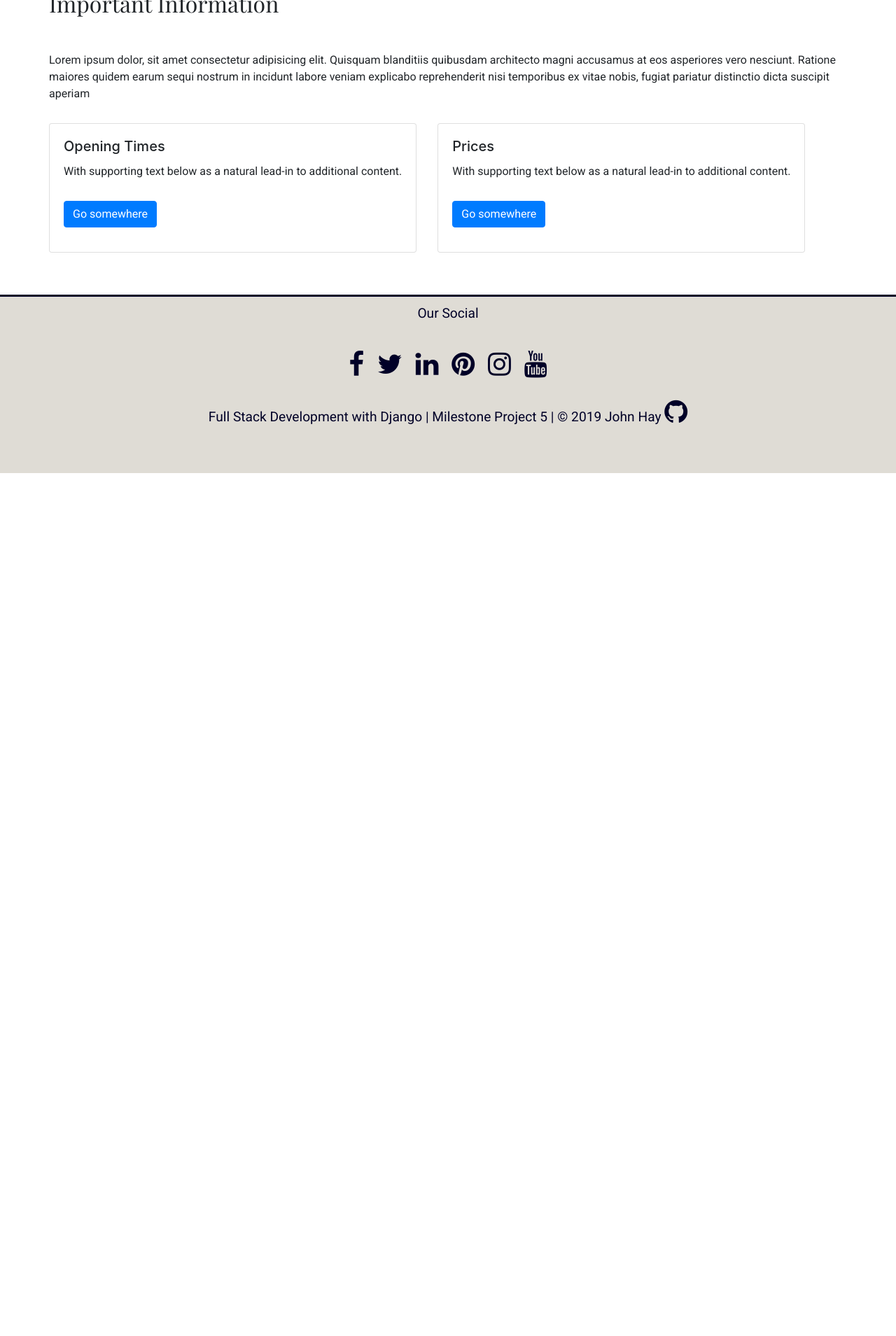
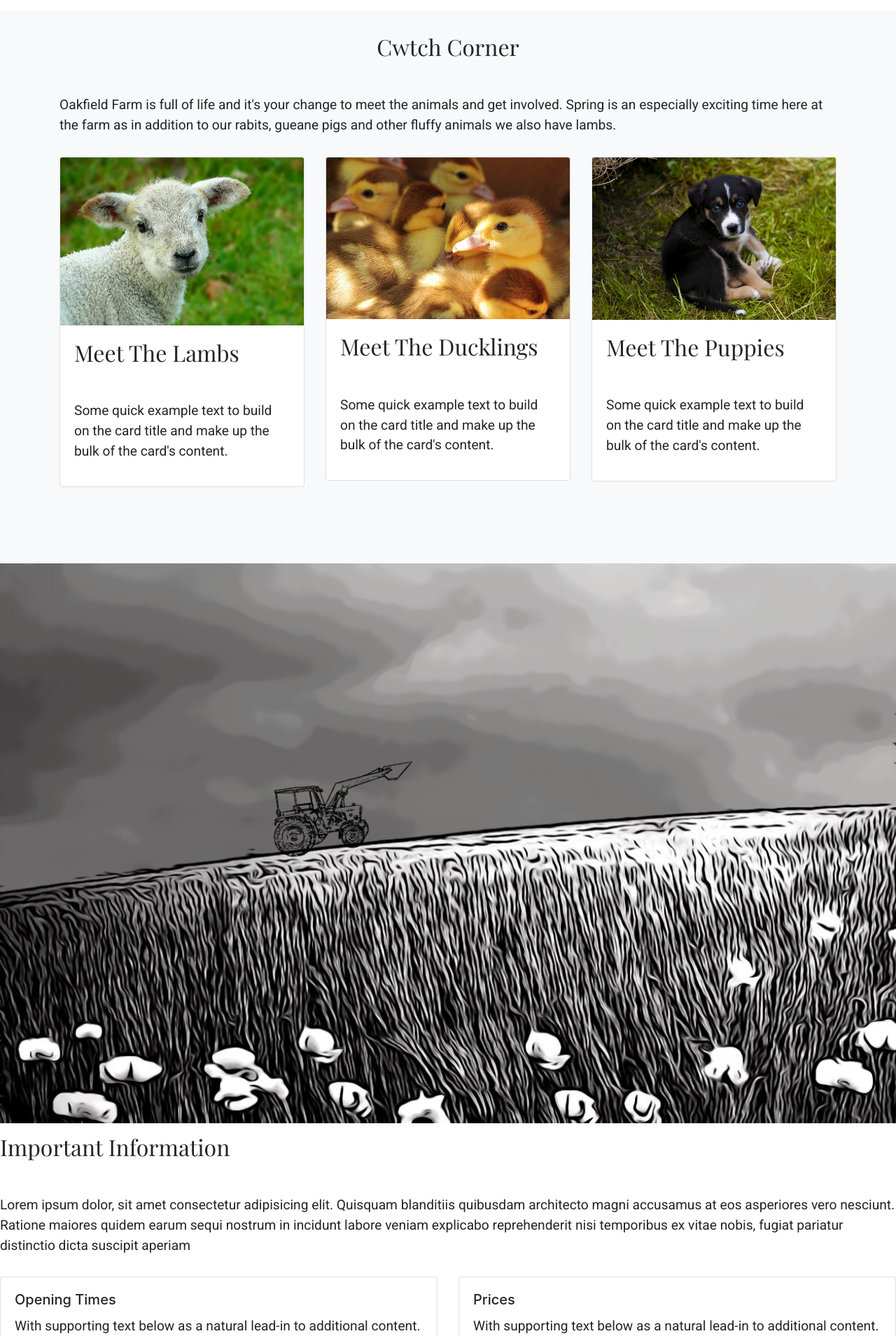
Before and after one commit to JayPeaa/msproject5, a Django app: page / in a window 1280 px wide. Shown: the part 1859-3768 px from the top of the page at 70% size. Before the commit the page ends 2535 px from the top, so only its background shows below. Run offline with Django 3.2, Linux system fonts and the light colour scheme; some libraries are stand-ins or nearby versions.

Commit message:
Additional design work on home page, cwtch corner and farm block background image

```diff
--- a/static/css/main.css
+++ b/static/css/main.css
@@ -1,6 +1,6 @@
 @import url("https://fonts.googleapis.com/css?family=Playfair+Display:400,700,800,900|Roboto:400,500,700,900&display=swap");
 main {
-  padding: 0 20px; }
+  padding: 0 0; }
 
 h1,
 h2,
@@ -13,7 +13,8 @@ li {
   font-family: "Roboto",Arial,sans-serif; }
 
 p {
-  font-family: 'Roboto', sans-serif; }
+  font-family: 'Roboto', sans-serif;
+  font-size: 1.2em; }
 
 p {
   margin-bottom: 30px; }
@@ -73,11 +74,13 @@ div {
 
 .carousel__img {
   max-height: 60vh;
-  object-fit: cover; }
+  object-fit: cover;
+  max-width: 2300px;
+  margin: auto; }
 
 .pic-window {
   background-size: cover;
-  height: 320px;
+  height: 360px;
   box-sizing: border-box;
   border: solid white 1em; }
 
@@ -113,6 +116,18 @@ div {
   .block:hover .block-inner {
     clip-path: circle(75%); }
 
+.cwtch-corner-block {
+  background-color: #f8f9fa;
+  padding: 2em;
+  border-bottom: 2em solid #f8f9fa; }
+
+.farmers-block {
+  background-image: url("/static/img/farm-background.png");
+  height: 800px;
+  background-size: cover;
+  width: 100%;
+  margin-top: -15px; }
+
 .header-top {
   background-color: #566948;
   color: white;
--- a/static/scss/_config.scss
+++ b/static/scss/_config.scss
@@ -11,7 +11,7 @@ $offblack: #000027; //footer text
 
 
 main {
-    padding: 0 20px;
+    padding: 0 0;
 }
 
 
@@ -30,6 +30,7 @@ li {
 
 p {
     font-family: 'Roboto', sans-serif;
+    font-size: 1.2em;
 }
 
 p {
--- a/static/scss/_home.scss
+++ b/static/scss/_home.scss
@@ -1,6 +1,6 @@
 .pic-window {
     background-size: cover;
-    height: 320px;
+    height: 360px;
     box-sizing: border-box;
     border: solid white 1em;
 }
@@ -51,3 +51,18 @@
         clip-path: circle(75%);
     }
 }
+
+.cwtch-corner-block {
+    background-color: rgb(248, 249, 250);
+    padding: 2em;
+    border-bottom: 2em solid  rgb(248, 249, 250);
+
+}
+
+.farmers-block {
+    background-image: url('/static/img/farm-background.png');
+    height: 800px;
+    background-size: cover;
+    width: 100%;
+    margin-top: -15px;
+}
--- a/static/scss/_jumbotron.scss
+++ b/static/scss/_jumbotron.scss
@@ -20,4 +20,6 @@
 .carousel__img {
     max-height: 60vh;
     object-fit: cover;
+    max-width: 2300px;
+    margin: auto;
 }
--- a/templates/home.html
+++ b/templates/home.html
@@ -3,21 +3,21 @@
 
 <div class="container">
     <div class="row">
-        <h1 class="col text-center">Welcome to Oakfield Farm & Shop</h1>
-
+        <h2 class="col text-center">Welcome to Oakfield Farm & Shop</h2>
         <p>We're a family run business with years of experience of producing the finest produce which we sell in our shop both on site
             and online.  We are much more than your ordinary farm shop and offer fun days out for all the family.  Come and visit us in person, meet
             the animals and enjoy all the fun at the farm.  We often have additional events and run various festivals throughout the summer. Admission
             to the farm is just £2 per child and £3 per adult.  Spend over £40 in our shop and admission is refunded.  So what are you waiting for!
         </p>
-
+    </div>
+</div>
 
  <!--Activity Section-->
 
- <h2 class="col text-center">Activities</h2>
+
 
         <!-- grid system for clip path elements -->
-<div class="container-fluid ">
+<div class="container">
     <div class="row">
         <div class="pic-window pic1 block col-sm-12 col-md-6">
             <div class="block-inner">
@@ -40,7 +40,7 @@
         <div class="pic-window pic3 block col-sm-12 col-md-6">
             <div class="block-inner">
                 <h2>A Working Farm</h2>
-                <p>Ofcourse, we'er a working farm so there's an array of animals to see.
+                <p>Of course, we're a working farm so there's an array of animals to see.
                     A special treat this time of year are all the new born lambs.
                 </p>
             </div>
@@ -57,12 +57,54 @@
     </div>
 </div>
 
+<!--Family fun for everyone - cwtch corner section -->
 
 
+<div class="container-fluid cwtch-corner-block">
+        <div class="container">
+            <h2 class="col text-center">Cwtch Corner</h2>
+            <p>Oakfield Farm is full of life and it's your change to meet the animals and get involved.  Spring is an especially
+                exciting time here at the farm as in addition to our rabits, gueane pigs and other fluffy animals we also have
+                lambs.
+            </p>
+            <div class="row">
+                <div class="col-sm-12 col-md-4">
+                    <div class="card">
+                        <img class="card-img-top" src="/static/img/lamb-cwtch.jpg" alt="Card image cap">
+                        <div class="card-body">
+                            <h2>Meet The Lambs</h2>
+                            <p class="card-text">Some quick example text to build on the card title and make up the bulk of the card's content.</p>
+                        </div>
+                    </div>
+                </div>
+                <div class="col-sm-12 col-md-4">
+                    <div class="card">
+                        <img class="card-img-top" src="/static/img/ducklings.jpg" alt="Card image cap">
+                        <div class="card-body">
+                            <h2>Meet The Ducklings</h2>
+                            <p class="card-text">Some quick example text to build on the card title and make up the bulk of the card's content.</p>
+                        </div>
+                    </div>
+                </div>
+                <div class="col-sm-12 col-md-4">
+                    <div class="card">
+                        <img class="card-img-top" src="/static/img/puppy.jpg" alt="Card image cap">
+                        <div class="card-body">
+                            <h2>Meet The Puppies</h2>
+                            <p class="card-text">Some quick example text to build on the card title and make up the bulk of the card's content.</p>
+                        </div>
+                    </div>
+                </div>
+            </div>
+        </div>
+</div>
 
 
+<div class="container-fluid farmers-block">
+    <div class="container">
 
-
+    </div>
+</div>
 
         <!--Opening Hours and Ticket Info Section-->
 
```
Also changed, not shown: static/img/ducklings.jpg (added), static/img/farm-background.png (added), static/img/lamb-cwtch.jpg (added), static/img/puppy.jpg (added), 8 other files.
